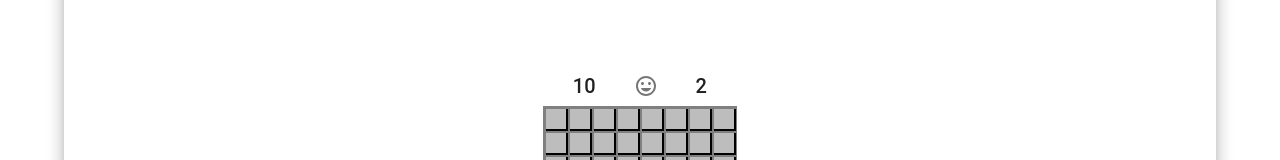
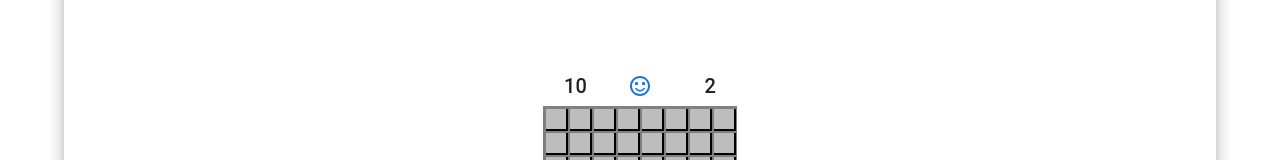
Before and after one commit to xhhjlt/minesweeper, a React (Create React App) app: page / in a window 1280 px wide. Both pictures are taken after a click on the button "НАЧАТЬ ИГРУ". Shown: the part 247-407 px from the top of the page. Built offline with nearby package versions, Linux system fonts and the light colour scheme; the HTML template or start-up script is replaced by a standard one.

Commit message:
feat: complete game

```diff
--- a/src/components/game/minesweeper/constants.ts
+++ b/src/components/game/minesweeper/constants.ts
@@ -1 +1 @@
-export const numberColor = ['transparent', 'blue', 'green', 'red', 'navy', 'maroon', 'teal', 'black', 'gray', ''];
+export const numberColor = ['transparent', 'blue', 'green', 'red', 'navy', 'maroon', 'teal', 'black', 'white', ''];
--- a/src/components/game/minesweeper/minesweeper.tsx
+++ b/src/components/game/minesweeper/minesweeper.tsx
@@ -1,27 +1,38 @@
+/* eslint-disable react-hooks/exhaustive-deps */
 import { Box, Typography, IconButton, Stack, useTheme } from "@mui/material";
 import { useAppDispatch, useAppSelector } from "app/hooks";
-import { Cell, changeFlag, fillField, flagsNumber, gameField, minesNumber, openAround, openCell } from "./minesweeperSlice";
-import { Mood } from "@mui/icons-material";
-import { isGameActive } from "../container/containerSlice";
+import { Cell, changeFlag, clearGameStats, difficulty, fillField, flagsNumber, gameField, generateField, isLose, isWin, openAround, openCell } from "./minesweeperSlice";
+import { Mood, MoodBad, SentimentSatisfiedAlt } from "@mui/icons-material";
+import { finishGame, isGameActive, startGame } from "../container/containerSlice";
 import { numberColor } from "./constants";
 import { useEffect, useState } from "react";
 
 export default function Minesweeper() {
   const theme = useTheme();
   const field = useAppSelector(gameField);
-  const mines = useAppSelector(minesNumber);
+  const currentDifficulty = useAppSelector(difficulty)
   const flags = useAppSelector(flagsNumber);
   const isActive = useAppSelector(isGameActive);
+  const lose = useAppSelector(isLose);
+  const win = useAppSelector(isWin);
   const dispatch = useAppDispatch();
   const [time, setTime] = useState(0);
+  const [startTime, setStartTime] = useState(Date.now());
   const [firstClick, setFirstClick] = useState(true);
-  const [isWinner, setIsWinner] = useState(false);
 
   useEffect(() => {
     setTimeout(() => {
-      setTime((t) => t + 1);
+      if (isActive) setTime(Math.trunc((Date.now() - startTime)/1000));
     }, 1000);
-  }, [time]);
+  }, [time, isActive, startTime]);
+
+  useEffect(() => {
+    if (lose) dispatch(finishGame());
+  }, [lose])
+
+  useEffect(() => {
+    if (win) dispatch(finishGame());
+  }, [win])
 
   const clickHandler = (e: React.PointerEvent<HTMLDivElement>, cell: Cell) => {
     if (!isActive) return;
@@ -36,6 +47,15 @@ export default function Minesweeper() {
     }
   };
 
+  const restart = () => {
+    setTime(0);
+    setStartTime(Date.now());
+    dispatch(clearGameStats())
+    dispatch(generateField(currentDifficulty));
+    setFirstClick(true);
+    dispatch(startGame());
+  };
+
   const menuHandler = (e: React.MouseEvent<HTMLDivElement, MouseEvent>, cell: Cell) => {
     e.nativeEvent.preventDefault();
     if (!isActive || cell.opened) return;
@@ -45,11 +65,11 @@ export default function Minesweeper() {
   return (
     <Box m="auto">
       <Stack direction="row" justifyContent="space-evenly" alignItems="center" maxWidth="100vw" m="auto">
-        <Typography variant="h6">{mines - flags}</Typography>
-        <IconButton>
-          <Mood />
+        <Typography textAlign="left" minWidth={35} variant="h6">{currentDifficulty.mines - flags}</Typography>
+        <IconButton onClick={restart}>
+          {win ? <Mood color="success" /> : lose ? <MoodBad color="error" /> : <SentimentSatisfiedAlt color="primary" />}
         </IconButton>
-        <Typography variant="h6">{time}</Typography>
+        <Typography textAlign="right" minWidth={35} variant="h6">{time}</Typography>
       </Stack>
       <Stack border="grey solid 1px">
         {field.map((row, i) => (
@@ -66,7 +86,7 @@ export default function Minesweeper() {
                   }}
               >
                 {cell.opened ? (
-                <Typography textAlign="center" fontWeight={1000} color={numberColor[cell.value]} sx={{userSelect: "none"}}>
+                <Typography textAlign="center" fontWeight={1000} bgcolor={cell.value === 9 ? 'red' : 'inherit'} color={numberColor[cell.value]} sx={{userSelect: "none"}}>
                   {cell.value < 9 ? cell.value : '💣'}
                 </Typography>
                 ) : (
--- a/src/components/game/minesweeper/minesweeperSlice.ts
+++ b/src/components/game/minesweeper/minesweeperSlice.ts
@@ -12,16 +12,24 @@ export interface Cell {
 
 interface MinesweeperState {
   field: Array<Array<Cell>>,
+  width: number,
+  height: number,
   mines: number,
   flags: number,
   win: boolean,
+  lose: boolean,
+  cellsOpened: number,
 };
 
 const initialState: MinesweeperState = {
   field: [],
+  width: 0,
+  height: 0,
   mines: 0,
   flags: 0,
-  win: false
+  win: false,
+  lose: false,
+  cellsOpened: 0,
 };
 
 const slice = createSlice({
@@ -39,11 +47,13 @@ const slice = createSlice({
       }
       state.field = field;
       state.mines = mines;
+      state.height = height;
+      state.width = width;
     },
     fillField: (state, { payload: { x, y }}: PayloadAction<{ x: number, y: number }>) => {
       const minesArr = shuffle([
         ...Array(state.mines).fill(true),
-        ...Array(state.field.length * state.field[0].length - 1 - state.mines).fill(false)
+        ...Array(state.height * state.width - 1 - state.mines).fill(false)
       ]);
       let counter = 0;
       const filled = state.field.map((row) => row.map((cell) => {
@@ -61,8 +71,8 @@ const slice = createSlice({
             for (let j = -1; j <= 1; j++) {
               const x = cell.x + i;
               const y = cell.y + j;
-              if (x >=0 && x < filled[0].length
-                && y >=0 && y < filled.length) {
+              if (x >=0 && x < state.width
+                && y >=0 && y < state.height) {
                   if (filled[y][x].value !== 9) filled[y][x].value = filled[y][x].value + 1;
               }
             }
@@ -75,14 +85,17 @@ const slice = createSlice({
       const open = (baseX: number, baseY: number) => {
         if (state.field[baseY][baseX].opened) return;
         state.field[baseY][baseX].opened = true;
+        state.cellsOpened = state.cellsOpened + 1;
         state.field[baseY][baseX].flag = '';
+        if (state.height * state.width - state.mines === state.cellsOpened) state.win = true;
+        if (state.field[baseY][baseX].value === 9) state.lose = true;
         if (state.field[baseY][baseX].value !== 0) return;
         for (let i = -1; i <= 1; i++) {
           for (let j = -1; j <= 1; j++) {
             const x = baseX + i;
             const y = baseY + j;
-            if (x >=0 && x < state.field[0].length
-              && y >=0 && y < state.field.length) {
+            if (x >=0 && x < state.width
+              && y >=0 && y < state.height) {
                 open(x, y);
             }
           }
@@ -91,8 +104,50 @@ const slice = createSlice({
       open(x,y);
     },
     openAround: (state, { payload: { x, y }}: PayloadAction<{ x: number, y: number }>) => {
-      state.field[y][x].opened = true;
-      state.field[y][x].flag = '';
+      if (!state.field[y][x].opened) return;
+      let flags = 0;
+      for (let i = -1; i <= 1; i++) {
+        for (let j = -1; j <= 1; j++) {
+          const xi = x + i;
+          const yi = y + j;
+          if (xi >=0 && xi < state.width
+            && yi >=0 && yi < state.height) {
+              if (state.field[yi][xi].flag === '🚩') flags++;
+          }
+        }
+      }
+      const open = (baseX: number, baseY: number) => {
+        if (state.field[baseY][baseX].opened || state.field[baseY][baseX].flag === '🚩') return;
+        state.field[baseY][baseX].opened = true;
+        state.cellsOpened = state.cellsOpened + 1;
+        state.field[baseY][baseX].flag = '';
+        if (state.height * state.width - state.mines === state.cellsOpened) state.win = true;
+        if (state.field[baseY][baseX].value === 9) state.lose = true;
+        if (state.field[baseY][baseX].value !== 0) return;
+        for (let i = -1; i <= 1; i++) {
+          for (let j = -1; j <= 1; j++) {
+            const x = baseX + i;
+            const y = baseY + j;
+            if (x >=0 && x < state.width
+              && y >=0 && y < state.height) {
+                open(x, y);
+            }
+          }
+        }
+      };
+
+      if (state.field[y][x].value === flags) {
+        for (let i = -1; i <= 1; i++) {
+          for (let j = -1; j <= 1; j++) {
+            const xi = x + i;
+            const yi = y + j;
+            if (xi >=0 && xi < state.width
+              && yi >=0 && yi < state.height) {
+                open(xi, yi);
+            }
+          }
+        }
+      }
     },
     changeFlag: (state, { payload: { x, y }}: PayloadAction<{ x: number, y: number }>) => {
       const flag = state.field[y][x].flag;
@@ -106,11 +161,22 @@ const slice = createSlice({
         state.field[y][x].flag = '';
       }
     },
+    clearGameStats: (state) => {
+      state.cellsOpened = 0;
+      state.flags = 0;
+      state.lose = false;
+      state.win = false;
+    },
   },
 });
 
-export const { generateField, openCell, changeFlag, openAround, fillField } = slice.actions;
+export const { generateField, openCell, changeFlag, openAround, fillField, clearGameStats } = slice.actions;
 export default slice.reducer;
 export const gameField = (state: RootState) => state.minesweeper.field;
-export const minesNumber = (state: RootState) => state.minesweeper.mines;
 export const flagsNumber = (state: RootState) => state.minesweeper.flags;
+export const isLose = (state: RootState) => state.minesweeper.lose;
+export const isWin = (state: RootState) => state.minesweeper.win;
+export const difficulty = (state: RootState) => {
+  const { height, width, mines } = state.minesweeper;
+  return { height, width, mines };
+};
--- a/src/components/game/settings/gameSettings.tsx
+++ b/src/components/game/settings/gameSettings.tsx
@@ -2,7 +2,7 @@ import { Box, Button, FormControl, FormControlLabel, Radio, RadioGroup, Stack, T
 import { useAppDispatch } from "app/hooks";
 import { openGame, startGame } from "../container/containerSlice";
 import { useState } from "react";
-import { generateField } from "../minesweeper/minesweeperSlice";
+import { generateField, clearGameStats } from "../minesweeper/minesweeperSlice";
 import { DifficultyLevels, levels } from "./constants";
 
 export default function GameSettings() {
@@ -14,6 +14,7 @@ export default function GameSettings() {
 
   const start = (e: React.FormEvent<HTMLFormElement>) => {
     e.preventDefault();
+    dispatch(clearGameStats())
     if (difficulty === DifficultyLevels.custom) {
       dispatch(generateField({ height, width, mines }));
     } else {
```
Also changed, not shown: src/components/game/container/gameContainer.tsx (+2 -6 lines).
